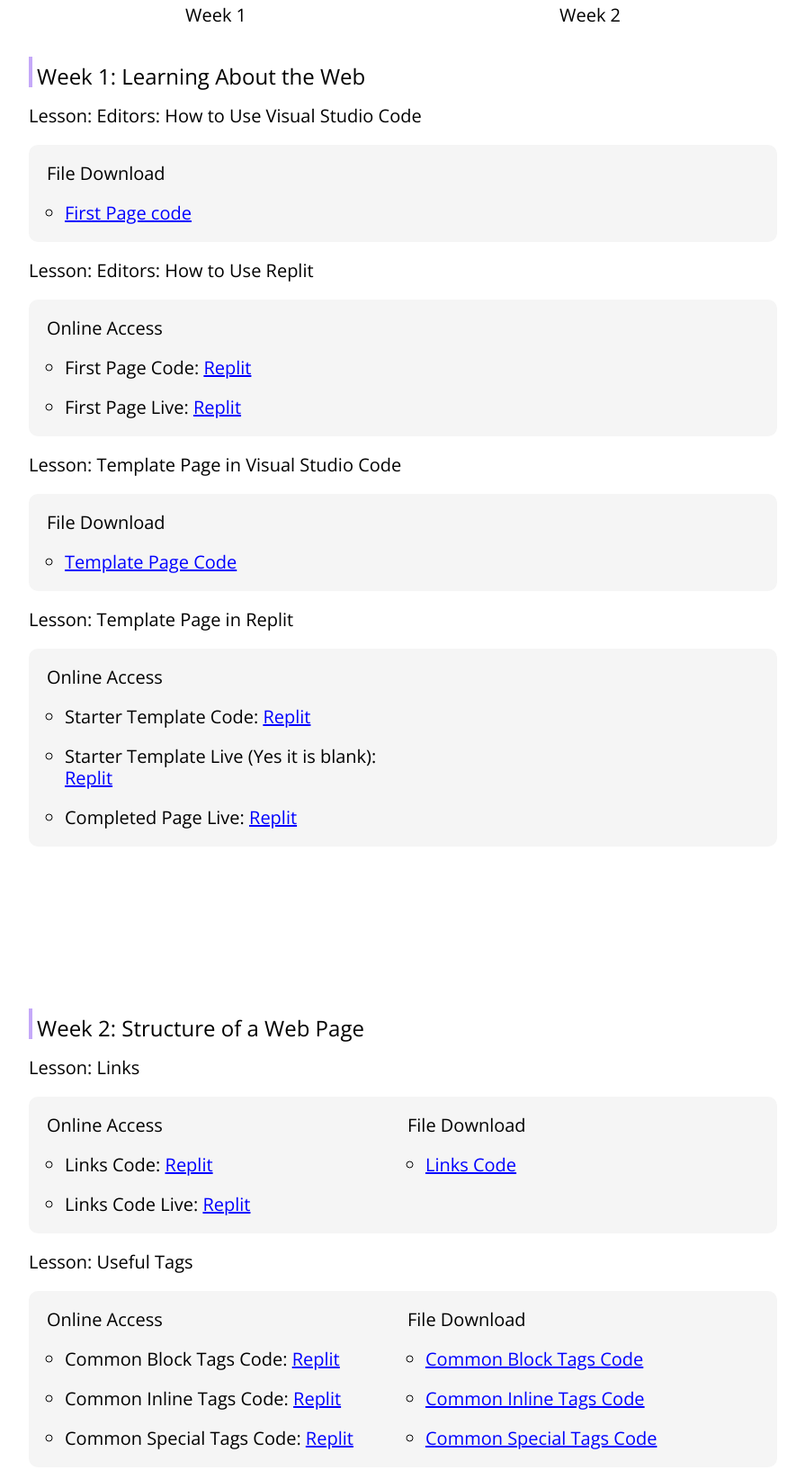
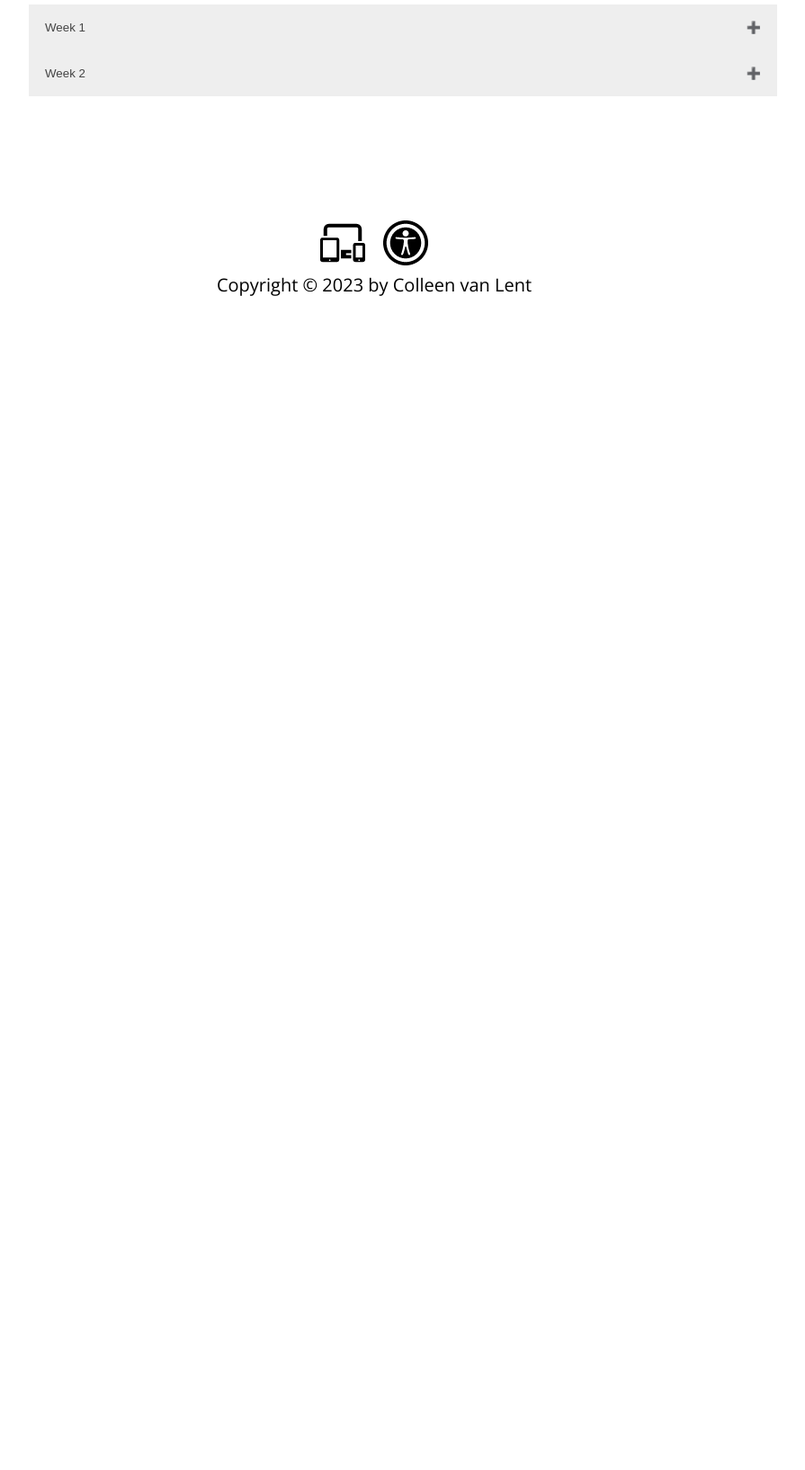
Before and after one commit to cmoy11/WD4E-website, a plain HTML site: page html5.html in a window 1280 px wide. Shown: the part 1029-2663 px from the top of the page at 90% size, without its empty margins (224-1119 px from the left). After the commit the page ends 1388 px from the top, so only its background shows below. Drawn offline with nearby package versions, Linux system fonts and the light colour scheme.

Commit message:
Add files via upload

```diff
--- a/css/style.css
+++ b/css/style.css
@@ -545,6 +545,46 @@
     background-color: #fff;
 }
 
+/* Accordion */
+/* Style the buttons that are used to open and close the accordion panel */
+.accordion {
+    background-color: #eee;
+    color: #444;
+    cursor: pointer;
+    padding: 18px;
+    width: 100%;
+    text-align: left;
+    border: none;
+    outline: none;
+    transition: 0.4s;
+}
+
+/* Add a background color to the button if it is clicked on (add the .active class with JS), and when you move the mouse over it (hover) */
+.acc-active, .accordion:hover {
+    background-color: #ccc;
+}
+
+/* Style the accordion panel. Note: hidden by default */
+.panel {
+    padding: 0 18px;
+    background-color: white;
+    display: none;
+    overflow: hidden;
+    transition: max-height 0.2s ease-out;
+}
+
+.accordion:after {
+    content: '\02795'; /* Unicode character for "plus" sign (+) */
+    font-size: 13px;
+    color: #777;
+    float: right;
+    margin-left: 5px;
+}
+
+.acc-active:after {
+    content: "\2796"; /* Unicode character for "minus" sign (-) */
+}
+
 @media screen and (min-width: 600px) {
     h1 {
         font-size: 42px;
--- a/html5.html
+++ b/html5.html
@@ -20,14 +20,14 @@
                     <span class="line line2"></span>
                     <span class="line line3"></span>
                 </div>
-                <div class="nav-links nav-links-mobile">
+                <ul class="nav-links nav-links-mobile">
                     <li><a href="index.html">Home</a></li>
                     <li><a href="html5.html" class="active">HTML5</a></li>
                     <li><a href="css.html">CSS3</a></li>
                     <li><a href="javascript.html">JavaScript</a></li>
                     <li><a href="responsive.html">Responsive Design</a></li>
                     <!-- <li><a href="resources.html">Resources</a></li> -->
-                </div>
+                </ul>
             </div>
 
             <div class="WD4E">
@@ -36,14 +36,14 @@
             </div>
 
 
-            <div class="nav-links nav-links-web">
+            <ul class="nav-links nav-links-web">
                 <li><a href="index.html">Home</a></li>
                 <li><a href="html5.html" class="active">HTML5</a></li>
                 <li><a href="css.html">CSS3</a></li>
                 <li><a href="javascript.html">JavaScript</a></li>
                 <li><a href="responsive.html">Responsive Design</a></li>
                 <!-- <li><a href="resources.html">Resources</a></li> -->
-            </div>
+            </ul>
         </nav>
     </header>
 
@@ -76,97 +76,105 @@
 
         <h3>Course Code</h3>
 
-        <div>
+        <!-- <div>
             <ul class="nav-links nav-links-resources">
                 <li><a href="#Week1Code">Week 1</a></li>
                 <li><a href="#Week2Code">Week 2</a></li>
 
             </ul>
-        </div>
+        </div> -->
 
+        <div class="accordion-parent">
+            <button class="accordion">Week 1</button>
+            <div class="panel">
                 <div class="week" id="Week1Code">
                     <h4>Week 1: Learning About the Web</h4>
 
-            <ul>
+                    <div>
                         <p>Lesson: Editors: How to Use Visual Studio Code</p>
 
                         <div class="resource-code">
-                    <ul class="code">
+                            <div class="code">
                                 <p>File Download</p>
-                        <li><a href="HTML5/week1/firstPage.html">First Page code</a></li>
-                    </ul>
+                                <p><a href="HTML5/week1/firstPage.html">First Page code</a></p>
+                            </div>
                         </div>
 
                         <p>Lesson: Editors: How to Use Replit</p>
                         <div class="resource-code">
-                    <ul class="code">
+                            <div class="code">
                                 <p>Online Access</p>
-                        <li>First Page Code: <a href="https://replit.com/@WD4E-HTML/HTML5-First-Page">Replit</a></li>
-                        <li>First Page Live: <a href="https://firstpage--wd4e-html.repl.co/">Replit</a></li>
-                    </ul>
+                                <p>First Page Code: <a href="https://replit.com/@WD4E-HTML/HTML5-First-Page">Replit</a></p>
+                                <p>First Page Live: <a href="https://firstpage--wd4e-html.repl.co/">Replit</a></p>
+                            </div>
                         </div>
 
                         <p>Lesson: Template Page in Visual Studio Code</p>
                         <div class="resource-code">
 
-                    <ul class="code">
+                            <div class="code">
                                 <p>File Download</p>
-                        <li><a href="HTML5/week1/starter_template.html">Template Page Code</a></li>
-                    </ul>
+                                <p><a href="HTML5/week1/starter_template.html">Template Page Code</a></p>
+                            </div>
                         </div>
 
                         <p>Lesson: Template Page in Replit</p>
                         <div class="resource-code">
 
-                    <ul class="code">
+                            <div class="code">
                                 <p>Online Access</p>
-                        <li>Starter Template Code: <a href="https://replit.com/@WD4E-HTML/starterTemplate">Replit</a></li>
-                        <li>Starter Template Live (Yes it is blank): <a href="https://startertemplate.wd4e-html.repl.co/">Replit</a></li>
-                        <li>Completed Page Live: <a href="https://startertemplate.wd4e-html.repl.co/example.html">Replit</a></li>
-                    </ul>
+                                <p>Starter Template Code: <a href="https://replit.com/@WD4E-HTML/starterTemplate">Replit</a></p>
+                                <p>Starter Template Live (Yes it is blank): <a href="https://startertemplate.wd4e-html.repl.co/">Replit</a></p>
+                                <p>Completed Page Live: <a href="https://startertemplate.wd4e-html.repl.co/example.html">Replit</a></p>
+                            </div>
                         </div>
 
-            </ul>
+                    </div>
+                </div>
             </div>
 
+            <button class="accordion">Week 2</button>
+            <div class="panel">
                 <div class="week" id="Week2Code">
                     <h4>Week 2: Structure of a Web Page</h4>
 
-            <ul>
+                    <div>
                         <p>Lesson: Links</p>
                         <div class="resource-code">
 
-                    <ul class="code">
+                            <div class="code">
                                 <p>Online Access</p>
-                        <li>Links Code: <a href="https://replit.com/@WD4E-HTML/links">Replit</a></li>
-                        <li>Links Code Live: <a href="https://links.wd4e-html.repl.co/">Replit</a></li>
-                    </ul>
+                                <p>Links Code: <a href="https://replit.com/@WD4E-HTML/links">Replit</a></p>
+                                <p>Links Code Live: <a href="https://links.wd4e-html.repl.co/">Replit</a></p>
+                            </div>
 
-                    <ul class="code">
+                            <div class="code">
                                 <p>File Download</p>
-                        <li><a href="HTML5/week2/02-06-links.html">Links Code</a></li>
-                    </ul>
+                                <p><a href="HTML5/week2/02-06-links.html">Links Code</a></p>
+                            </div>
                         </div>
 
                         <p>Lesson: Useful Tags</p>
                         <div class="resource-code">
 
-                    <ul class="code">
+                            <div class="code">
                                 <p>Online Access</p>
-                        <li>Common Block Tags Code: <a href="https://replit.com/@WD4E-HTML/commonBlockTags">Replit</a></li>
-                        <li>Common Inline Tags Code: <a href="https://replit.com/@WD4E-HTML/commonInlineTags">Replit</a></li>
-                        <li>Common Special Tags Code: <a href="https://replit.com/@WD4E-HTML/specialTags">Replit</a></li>
-                    </ul>
-
-                    <ul class="code">
-                        <p>File Download</p>
-                        <li><a href="HTML5/week2/02-09-common-block-tags.html">Common Block Tags Code</a></li>
-                        <li><a href="HTML5/week2/02-09-common-inline-tags.html">Common Inline Tags Code</a></li>
-                        <li><a href="HTML5/week2/02-09-special-tags.html">Common Special Tags Code</a></li>
-                    </ul>
+                                <p>Common Block Tags Code: <a href="https://replit.com/@WD4E-HTML/commonBlockTags">Replit</a></p>
+                                <p>Common Inline Tags Code: <a href="https://replit.com/@WD4E-HTML/commonInlineTags">Replit</a></p>
+                                <p>Common Special Tags Code: <a href="https://replit.com/@WD4E-HTML/specialTags">Replit</a></p>
                             </div>
 
-            </ul>
+                            <div class="code">
+                                <p>File Download</p>
+                                <p><a href="HTML5/week2/02-09-common-block-tags.html">Common Block Tags Code</a></p>
+                                <p><a href="HTML5/week2/02-09-common-inline-tags.html">Common Inline Tags Code</a></p>
+                                <p><a href="HTML5/week2/02-09-special-tags.html">Common Special Tags Code</a></p>
+                            </div>
+                        </div>
+
+                    </div>
+                </div>
+            </div>
         </div>
 
         <a class="top" href="#main">Jump to Top</a>
--- a/js/js.js
+++ b/js/js.js
@@ -14,35 +14,20 @@
   window.location.href = 'index.html';
 });
 
-(function() {
+var acc = document.getElementsByClassName("accordion");
+var i;
+console.log(acc)
 
-    const buttons = document.querySelectorAll('.btn');
-    const storeImages = document.querySelectorAll('.isotope-item');
-
-    const allButton = document.querySelector('.btn[data-filter="all"]');
-    allButton.classList.add('active');
-
-    buttons.forEach((button) => {
-        button.addEventListener('click', () => {
-            console.log('button was clicked');
-
-            const filter = button.dataset.filter;
-
-            storeImages.forEach((item) => {
-                if (filter === 'all' || item.classList.contains(filter)) {
-                    item.style.opacity = '1'; // Fade in
-                    item.style.display = 'flex'; // Show the element
-                } else {
-                    item.style.opacity = '0'; // Fade out
-                    item.style.display = 'none'; // Hide the element
-                }
-            });
-
-            buttons.forEach((btn) => {
-                btn.classList.remove('active');
-            });
-
-            button.classList.add('active');
-        });
-    });
-})();
+for (i = 0; i < acc.length; i++) {
+  acc[i].addEventListener("click", function() {
+    console.log('Button Clicked')
+    this.classList.toggle("acc-active");
+    var panel = this.nextElementSibling;
+    console.log(panel.classList)
+    if (panel.style.maxHeight) {
+      panel.style.maxHeight = null;
+    } else {
+      panel.style.maxHeight = panel.scrollHeight + "px";
+    }
+  });
+}
```
Also changed, not shown: javascript.html (+34 -0 lines). Lines whose indentation alone changed are shown as unchanged.
